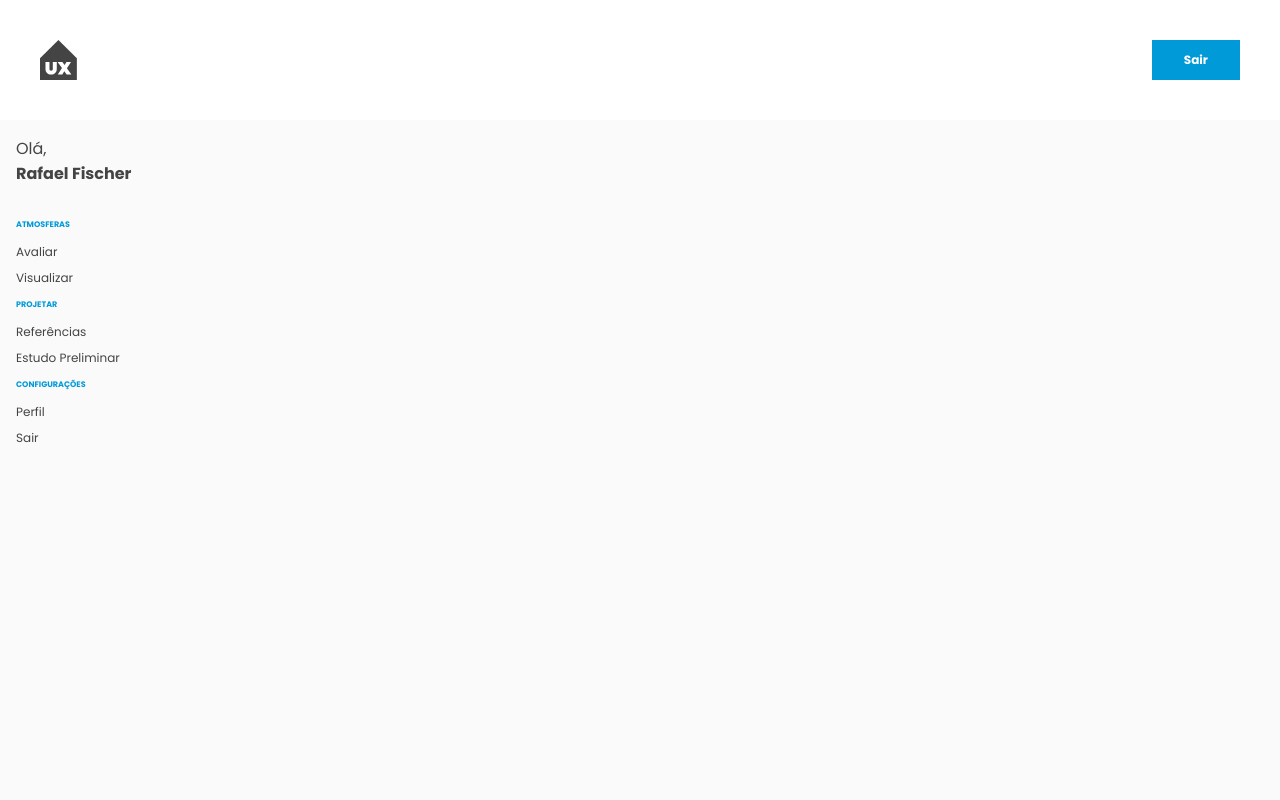
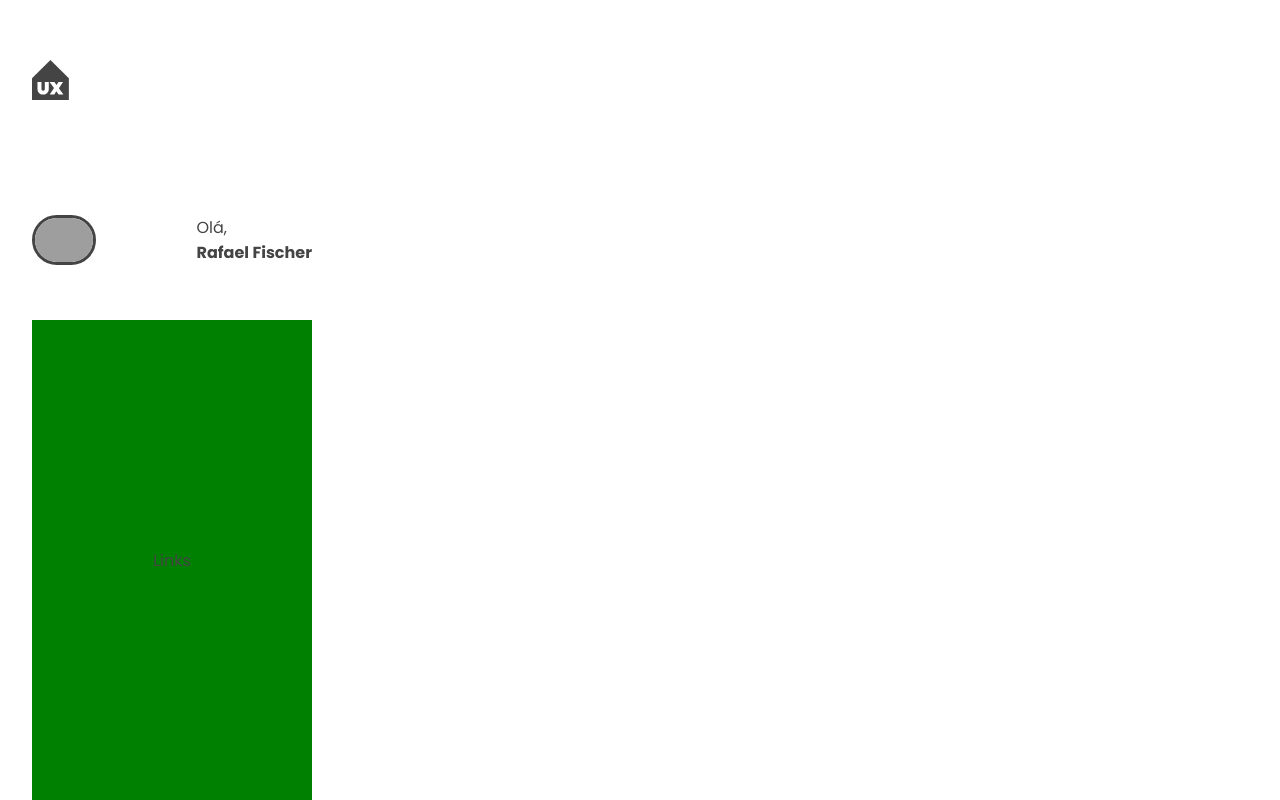
Before and after one commit to fischerafael/ux-arch-web-mvp, a Next.js app: page /app/dashboard in a window 1280 px wide. Built offline with nearby package versions, Linux system fonts and the light colour scheme; grey boxes are pictures that could not be loaded.

Commit message:
refactor dashboard: change sidebar

```diff
--- a/src/external/components/design-system/typography/index.ts
+++ b/src/external/components/design-system/typography/index.ts
@@ -1,15 +1,17 @@
 import styled from 'styled-components'
 
-export const Title = styled.h1``
+export const Title = styled.h1`
+    font-size: 3rem;
+`
 export const SubTitle = styled.h2`
     font-size: 2rem;
 `
+export const SecondaryTitle = styled.h3`
+    font-weight: normal;
+    font-size: 1rem;
+`
 export const Paragraph = styled.p`
     font-size: 0.75rem;
-`
-export const SecondaryTitle = styled.h2`
-    font-weight: normal;
-    font-size: 1rem;
 `
 export const AnchorText = styled.a`
     font-weight: normal;
--- a/src/external/components/shared/DashboardBody/index.tsx
+++ /dev/null
@@ -1,20 +0,0 @@
-import React from 'react'
-import { theme } from '../../../styles/theme'
-import { FourGridContainer } from '../../design-system/layout'
-import { SideMenu } from '../SideMenu'
-
-export const DashboardBody = () => {
-    return (
-        <FourGridContainer
-            as="main"
-            style={{
-                padding: '1rem',
-                background: theme.colors.background,
-                minHeight: '85vh',
-                alignItems: 'flex-start'
-            }}
-        >
-            <SideMenu />
-        </FourGridContainer>
-    )
-}
--- /dev/null
+++ b/src/external/pages/dashboard/SideBar/SideBarHeader/index.tsx
@@ -0,0 +1,21 @@
+import React from 'react'
+import { FlexContainer } from '../../../../components/design-system/layout'
+
+export const SideBarHeader = () => {
+    return (
+        <FlexContainer
+            as="section"
+            style={{
+                width: '100%',
+                minHeight: '20vh',
+                justifyContent: 'flex-start'
+            }}
+        >
+            <FlexContainer
+                as="img"
+                src="/assets/logo/logo-short.svg"
+                alt="Logo UX Arch"
+            />
+        </FlexContainer>
+    )
+}
--- /dev/null
+++ b/src/external/pages/dashboard/SideBar/SideBarMenu/index.tsx
@@ -0,0 +1,17 @@
+import React from 'react'
+import { FlexContainer } from '../../../../components/design-system/layout'
+
+export const SideBarMenu = () => {
+    return (
+        <FlexContainer
+            as="section"
+            style={{
+                background: 'green',
+                width: '100%',
+                minHeight: '60vh'
+            }}
+        >
+            Links
+        </FlexContainer>
+    )
+}
--- /dev/null
+++ b/src/external/pages/dashboard/SideBar/SideBarProfile/index.tsx
@@ -0,0 +1,41 @@
+import React from 'react'
+import { FlexContainer } from '../../../../components/design-system/layout'
+import {
+    SecondaryTitle,
+    SubTitle
+} from '../../../../components/design-system/typography'
+import { theme } from '../../../../styles/theme'
+
+export const SideBarProfile = () => {
+    return (
+        <FlexContainer
+            as="section"
+            style={{
+                width: '100%',
+                minHeight: '20vh',
+                justifyContent: 'space-between'
+            }}
+        >
+            <FlexContainer
+                as="img"
+                src="https://avatars.githubusercontent.com/u/47259718?v=4"
+                alt="Rafael Fischer"
+                style={{
+                    maxWidth: '4rem',
+                    borderRadius: '2rem',
+                    border: `.2rem solid ${theme.colors.contrast}`
+                }}
+            />
+
+            <FlexContainer
+                style={{
+                    flexDirection: 'column',
+                    alignItems: 'flex-start'
+                }}
+            >
+                <SecondaryTitle>Olá,</SecondaryTitle>
+                <SubTitle style={{ fontSize: '1rem' }}>Rafael Fischer</SubTitle>
+            </FlexContainer>
+        </FlexContainer>
+    )
+}
--- /dev/null
+++ b/src/external/pages/dashboard/SideBar/index.tsx
@@ -0,0 +1,22 @@
+import React from 'react'
+import { FlexContainer } from '../../../components/design-system/layout'
+import { SideBarProfile } from './SideBarProfile'
+import { SideBarHeader } from './SideBarHeader'
+import { SideBarMenu } from './SideBarMenu'
+
+export const SideBar = () => {
+    return (
+        <FlexContainer
+            as="aside"
+            style={{
+                alignItems: 'flex-start',
+                justifyContent: 'flex-start',
+                flexDirection: 'column'
+            }}
+        >
+            <SideBarHeader />
+            <SideBarProfile />
+            <SideBarMenu />
+        </FlexContainer>
+    )
+}
--- a/src/external/pages/dashboard/index.tsx
+++ b/src/external/pages/dashboard/index.tsx
@@ -1,12 +1,14 @@
 import React from 'react'
-import { DashboardBody } from '../../components/shared/DashboardBody'
-import { NavBar } from '../../components/shared/NavBar'
+import { FourGridContainer } from '../../components/design-system/layout'
+import { SideBar } from './SideBar'
 
 export const Dashboard = () => {
     return (
-        <>
-            <NavBar />
-            <DashboardBody />
-        </>
+        <FourGridContainer
+            as="main"
+            style={{ minHeight: '100vh', padding: '0 2rem' }}
+        >
+            <SideBar />
+        </FourGridContainer>
     )
 }
```
